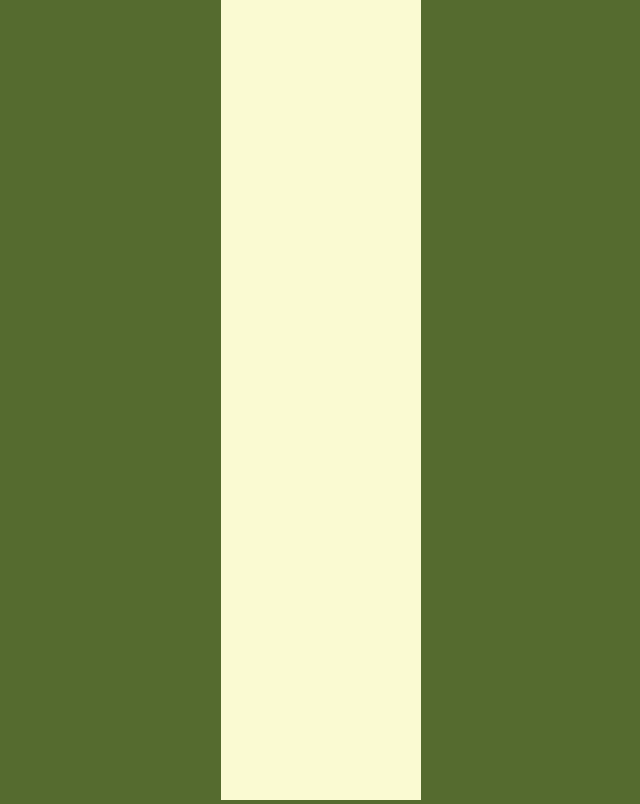
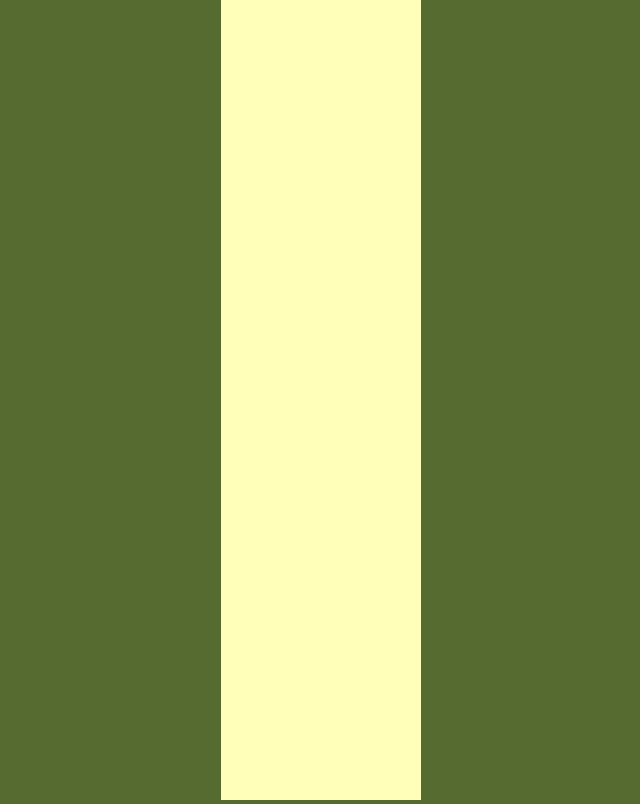
Before and after one commit to erenertemgit/self-driving-car-simulation, a plain HTML site: page index.html in a window 1280 px wide. Shown: the whole page, without its empty margins (319-959 px from the left). Drawn offline with Linux system fonts and the light colour scheme.

Commit message:
changes canvas design

```diff
--- a/style.css
+++ b/style.css
@@ -6,5 +6,5 @@ body{
 }
 
 #myCanvas{
-    background: lightgoldenrodyellow;
+    background: rgb(255, 255, 186);
 }
```
